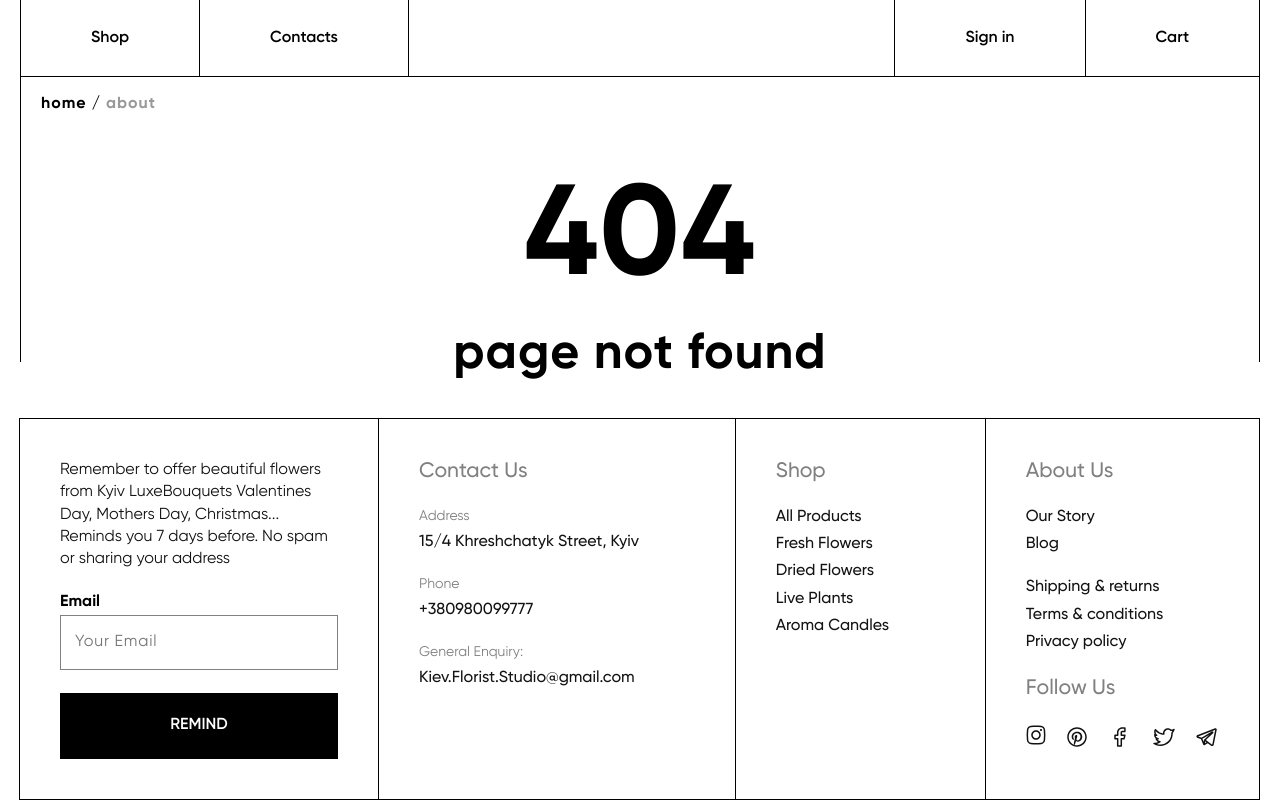
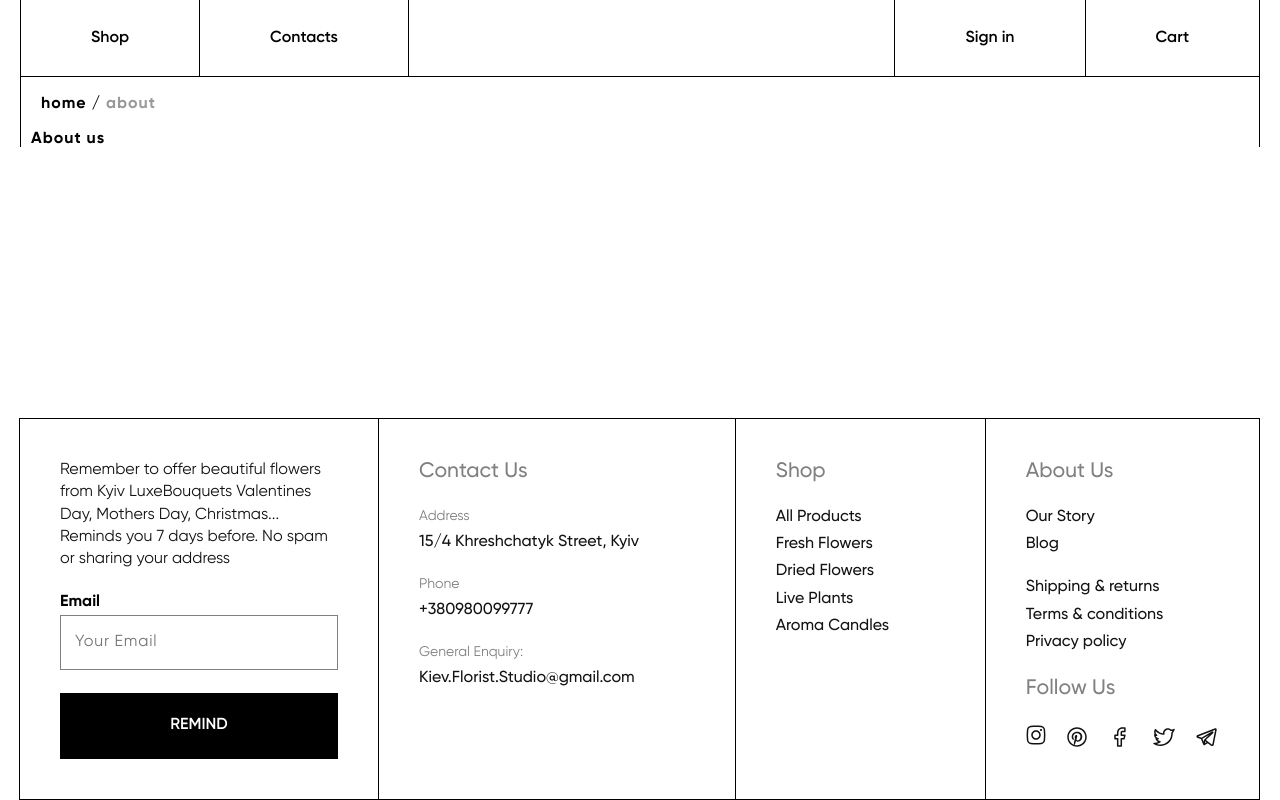
Before and after one commit to Istiniel/eCommerce, a React (Vite) app: page /about in a window 1280 px wide. Built offline with nearby package versions, Linux system fonts and the light colour scheme.

Commit message:
feat: add about us page route

```diff
--- /dev/null
+++ b/src/pages/AboutUs/index.tsx
@@ -0,0 +1,11 @@
+// import styles from './AboutUs.module.scss';
+
+const AboutUs = () => {
+    return (
+        <>
+            <h1>About us</h1>
+        </>
+    );
+}
+
+export default AboutUs;
--- a/src/pages/index.tsx
+++ b/src/pages/index.tsx
@@ -11,6 +11,7 @@ import Products from './Products';
 import SharedLayout from './SharedLayout';
 import SignIn from './SignIn';
 import SignUp from './SignUp';
+import AboutUs from './AboutUs';
 
 export function getRoutes() {
   return (
@@ -23,6 +24,7 @@ export function getRoutes() {
         </Route>
         <Route path="signin" element={<SignIn />} />
         <Route path="signup" element={<SignUp />} />
+        <Route path="about" element={<AboutUs />} />
         <Route path="*" element={<NotFound />} />
       </Route>
       <Route path="/products/:productId/comments" element={<h1>Comments</h1>} />
```
Also changed, not shown: src/pages/AboutUs/AboutUs.module.scss (added).
